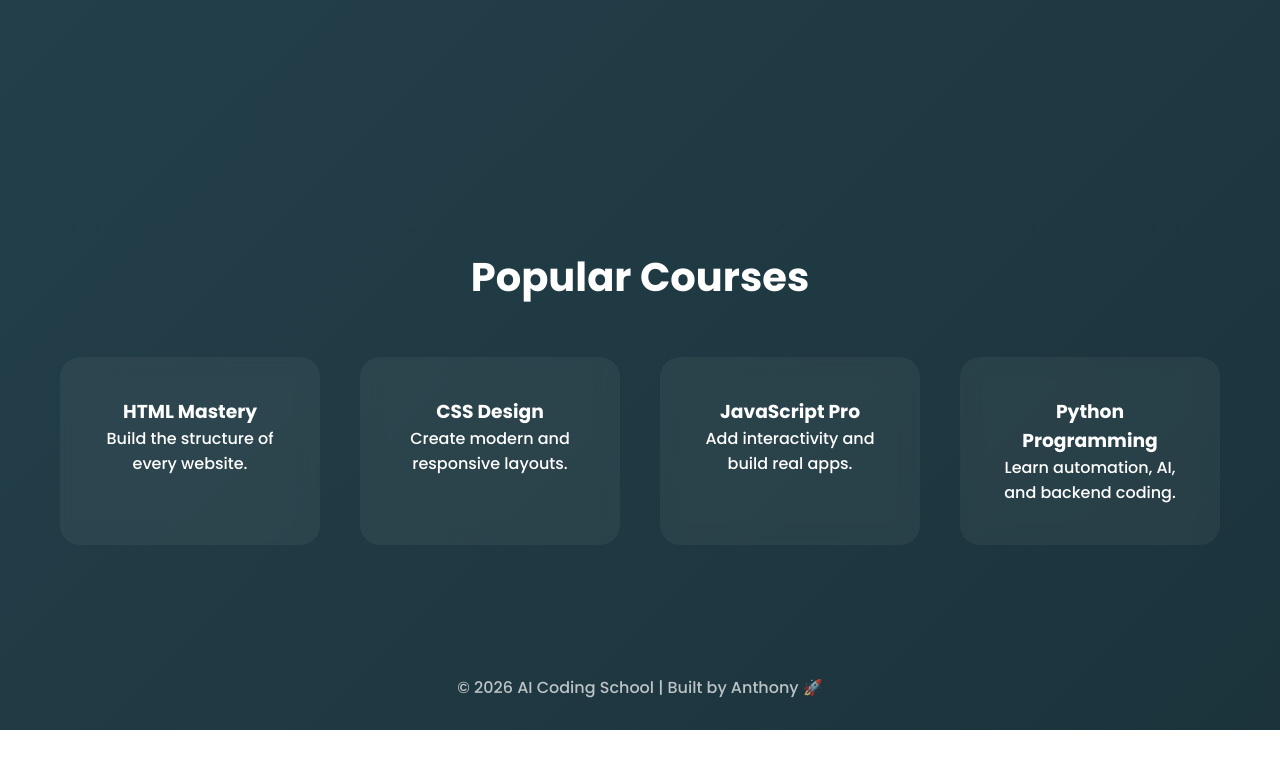
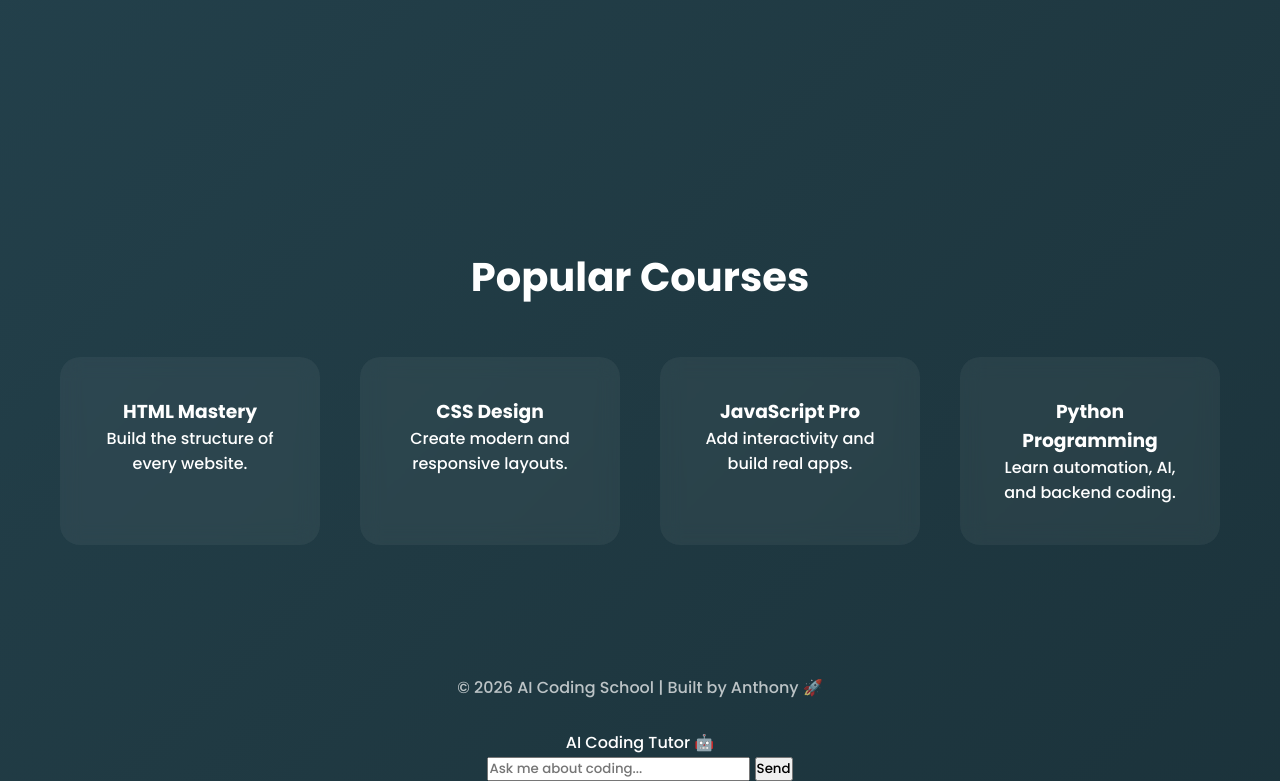
Before and after one commit to anthonyokpalaji0-tech/ai-coding-school, a plain HTML site: page index.html in a window 1280 px wide. Shown: the part 1041-1822 px from the top of the page. Before the commit the page ends 1771 px from the top, so only its background shows below. Drawn offline with nearby package versions, Linux system fonts and the light colour scheme.

Commit message:
Update index.html

```diff
--- a/index.html
+++ b/index.html
@@ -101,5 +101,20 @@ onhover: { enable: true, mode: "repulse" }
 });
 
 </script>
+  <!-- AI TUTOR -->
+
+<div class="ai-chat">
+  <div class="chat-header">AI Coding Tutor 🤖</div>
+
+  <div id="chat-messages"></div>
+
+  <input
+    type="text"
+    id="user-input"
+    placeholder="Ask me about coding..."
+  >
+
+  <button onclick="sendMessage()">Send</button>
+</div>
 </body>
 </html>
```
